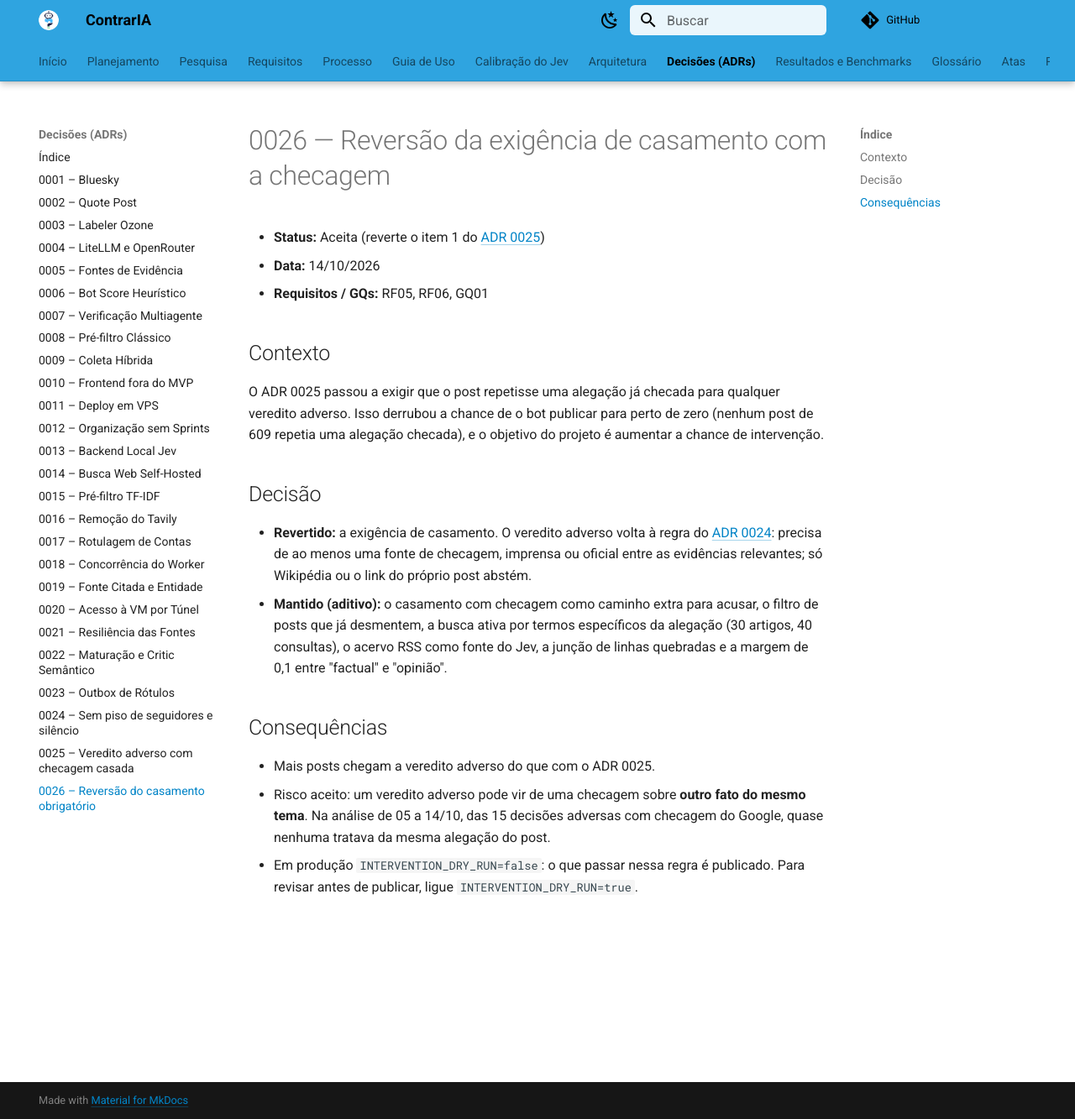
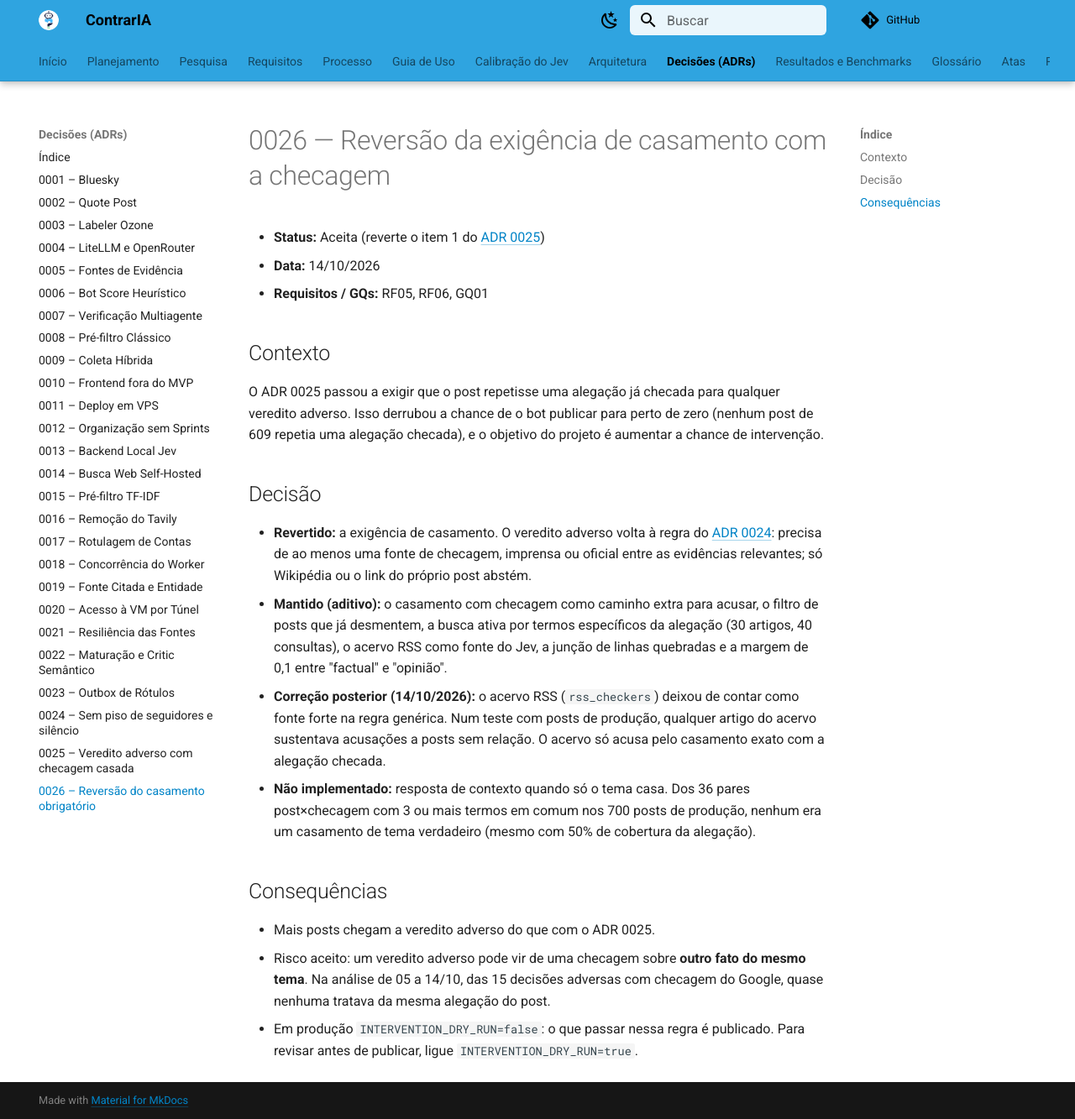
Before and after one commit to moonshinerd/ContrarIA, an MkDocs documentation site: the page built from docs/adr/0026-reverte-exigencia-de-casamento.md, in a window 1280 px wide and 1333 px high. Shown: the whole window at 84% size. Built offline with MkDocs 1.6.1 and Material for MkDocs 9.7.7, drawn with Linux system fonts in a browser that asks for light colours; comment, search, counter and statistics services are not loaded.

Commit message:
Acervo RSS não sustenta acusação genérica; só o casamento exato com a alegação
Em teste com 82 posts de produção, qualquer artigo do rss_checkers contava como
fonte forte e sustentava acusações a posts sem relação (confiança até 0,81,
acima do mínimo de 0,8 para publicar).

```diff
--- a/docs/adr/0026-reverte-exigencia-de-casamento.md
+++ b/docs/adr/0026-reverte-exigencia-de-casamento.md
@@ -17,6 +17,12 @@ aumentar a chance de intervenção.
   busca ativa por termos específicos da alegação (30 artigos, 40 consultas), o acervo RSS como fonte do Jev, a junção de
   linhas quebradas e a margem de 0,1 entre "factual" e "opinião".
 
+- **Correção posterior (14/10/2026):** o acervo RSS (`rss_checkers`) deixou de contar como fonte forte na regra genérica.
+  Num teste com posts de produção, qualquer artigo do acervo sustentava acusações a posts sem relação. O acervo só acusa
+  pelo casamento exato com a alegação checada.
+- **Não implementado:** resposta de contexto quando só o tema casa. Dos 36 pares post×checagem com 3 ou mais termos em
+  comum nos 700 posts de produção, nenhum era um casamento de tema verdadeiro (mesmo com 50% de cobertura da alegação).
+
 ## Consequências
 - Mais posts chegam a veredito adverso do que com o ADR 0025.
 - Risco aceito: um veredito adverso pode vir de uma checagem sobre **outro fato do mesmo tema**. Na análise de 05 a 14/10,
```
Also changed, not shown: docs/arquitetura/pipeline.md (+3 -1 lines), 2 other files.
